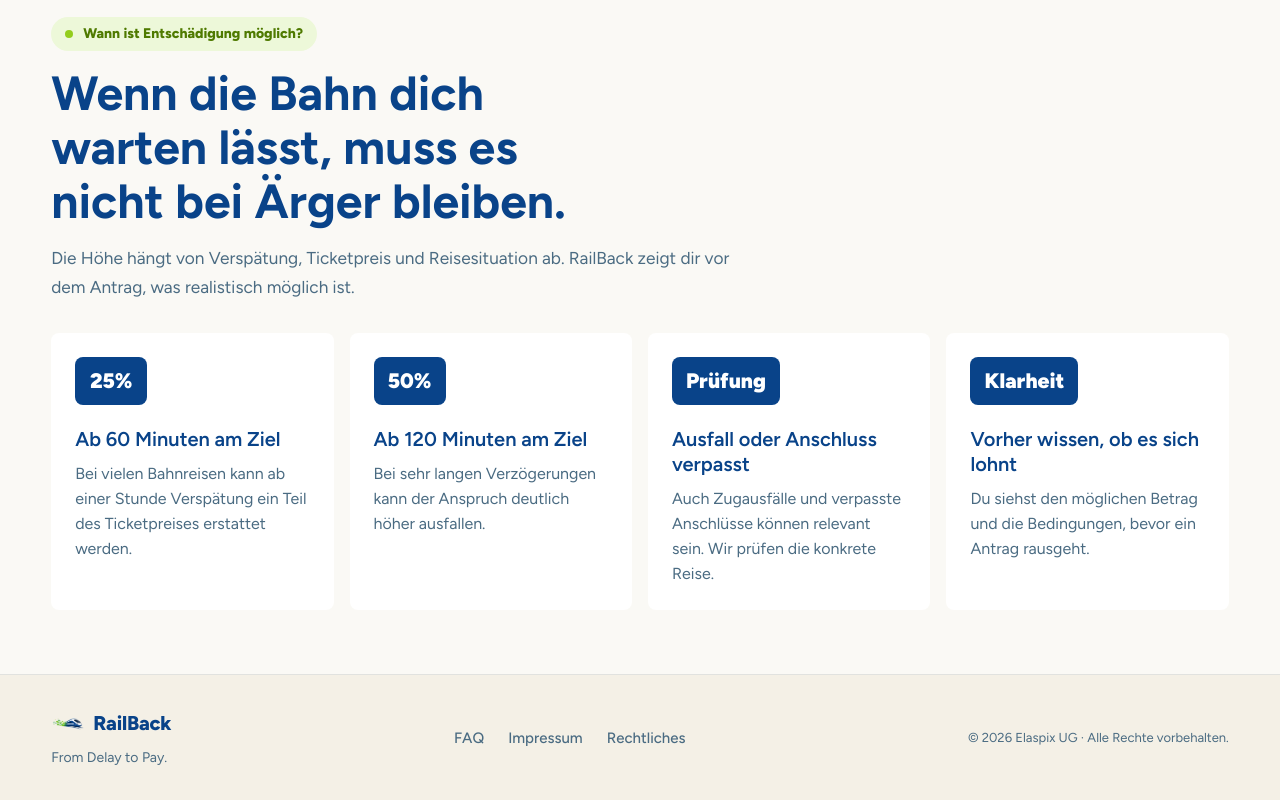
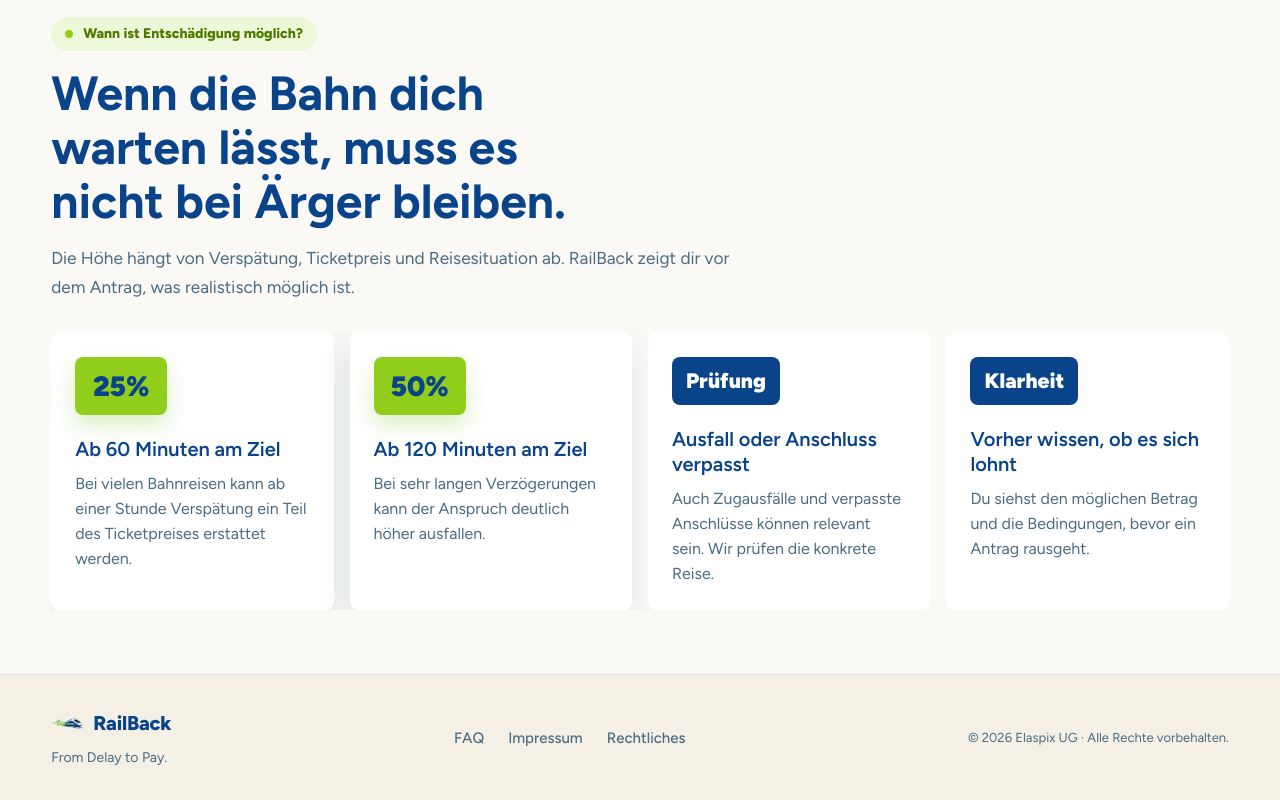
Before and after one commit to dhbw-ma-refund/railback, a React (Vite) app in the folder frontend/: page / in a window 1280 px wide. Shown: the part 838-1638 px from the top of the page. Built offline with nearby package versions, Linux system fonts and the light colour scheme.

Commit message:
feat: Add percentage styling to eligibility cards for improved visual distinction

```diff
--- a/frontend/src/pages/CampaignLandingPage.tsx
+++ b/frontend/src/pages/CampaignLandingPage.tsx
@@ -210,7 +210,10 @@ export const CampaignLandingPage = ({ content }: CampaignLandingPageProps) => {
           </div>
           <div className="eligibility__rail" aria-label={t.eligibility.eyebrow}>
             {t.eligibility.items.map((item: { amount: string; title: string; text: string }) => (
-              <article className="eligibility-card" key={item.title}>
+              <article
+                className={`eligibility-card${item.amount.includes('%') ? ' eligibility-card--percentage' : ''}`}
+                key={item.title}
+              >
                 <div className="eligibility-card__amount">{item.amount}</div>
                 <h3>{item.title}</h3>
                 <p>{item.text}</p>
--- a/frontend/src/pages/LandingPage.css
+++ b/frontend/src/pages/LandingPage.css
@@ -806,6 +806,20 @@
   font-weight: 850;
 }
 
+.eligibility-card--percentage {
+  background: #fff;
+  box-shadow: 0 14px 34px rgba(9, 67, 137, 0.1);
+}
+
+.eligibility-card--percentage .eligibility-card__amount {
+  min-width: 92px;
+  min-height: 58px;
+  color: var(--color-deep-trust-blue);
+  background: var(--color-relief-green);
+  font-size: 28px;
+  box-shadow: 0 10px 22px rgba(105, 182, 0, 0.24);
+}
+
 .eligibility-card h3 {
   margin: 0 0 10px;
   color: var(--color-deep-trust-blue);
--- a/frontend/src/pages/LandingPage.tsx
+++ b/frontend/src/pages/LandingPage.tsx
@@ -123,7 +123,10 @@ export const LandingPage = () => {
           </div>
           <div className="eligibility__rail" aria-label={t.eligibility.eyebrow}>
             {t.eligibility.items.map((item: { amount: string; title: string; text: string }) => (
-              <article className="eligibility-card" key={item.title}>
+              <article
+                className={`eligibility-card${item.amount.includes('%') ? ' eligibility-card--percentage' : ''}`}
+                key={item.title}
+              >
                 <div className="eligibility-card__amount">{item.amount}</div>
                 <h3>{item.title}</h3>
                 <p>{item.text}</p>
```
